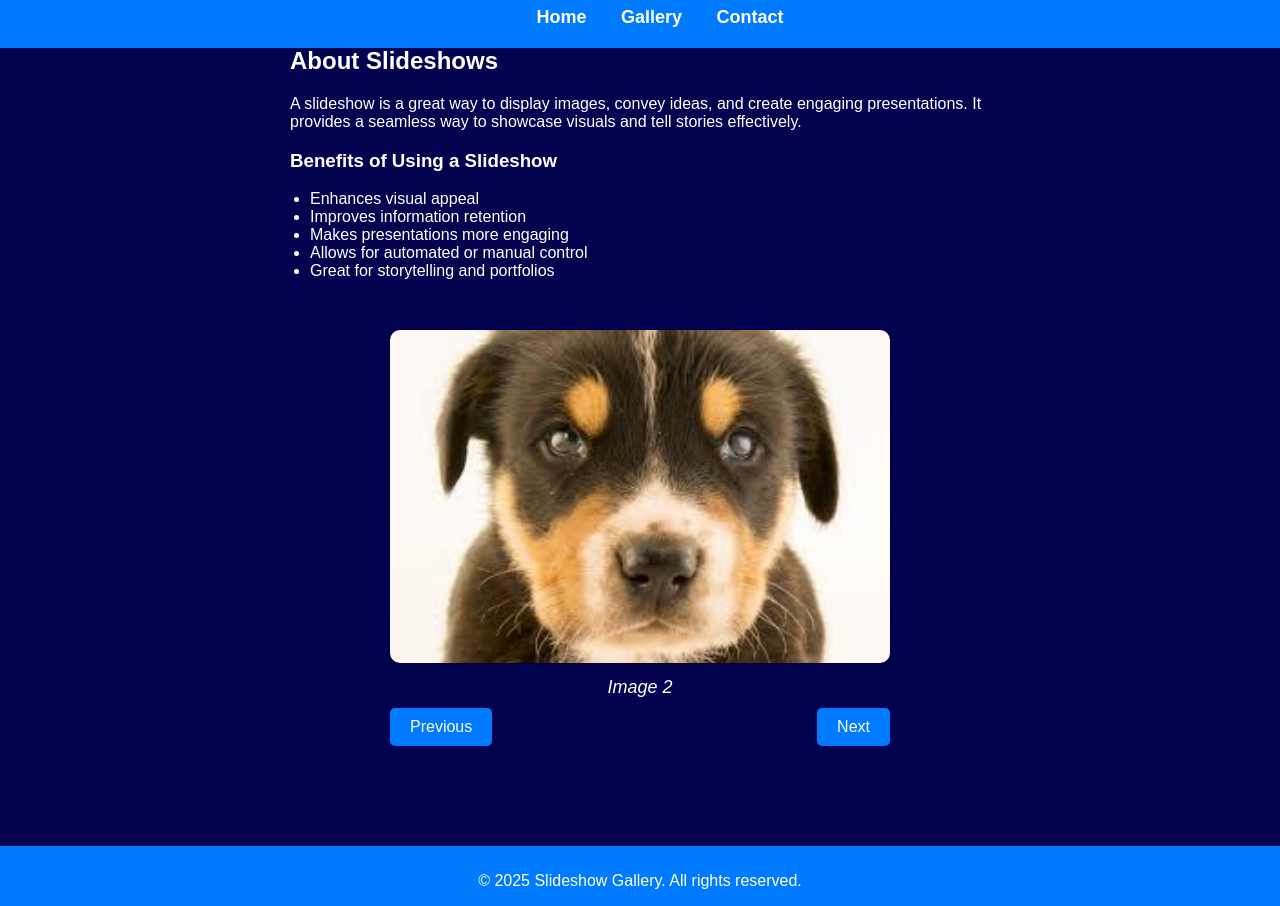
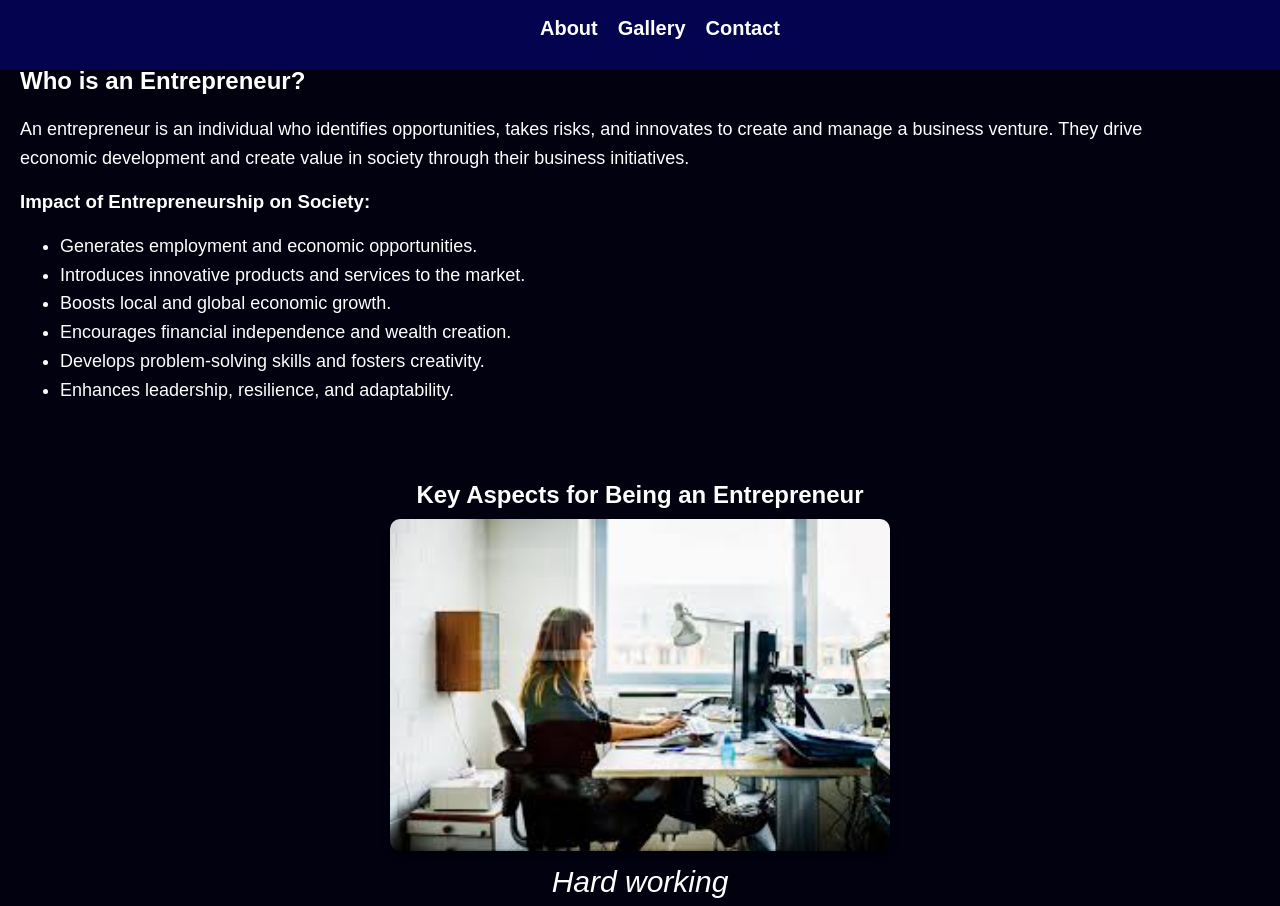
Before and after one commit to Williams-Ama/slideshow, a plain HTML site: page index.html in a window 1280 px wide. Shown: the part 93-999 px from the top of the page. Drawn offline with Linux system fonts and the light colour scheme.

Commit message:
update file

```diff
--- a/index.html
+++ b/index.html
@@ -9,31 +9,34 @@
 </head>
 <body>
   <header>
-    <h1>Welcome to my Slideshow</h1>
+    <h1>Entrepreneurship & Business Growth</h1>
     <nav>
-      <a href="#">Home</a>
-      <a href="#">Gallery</a>
-      <a href="#">Contact</a>
+      <a href="#about">About</a>
+      <a href="#gallery">Gallery</a>
+      <a href="#contact">Contact</a>
     </nav>
   </header>
 
-  <div class="content">
-    <h2>About Slideshows</h2>
-    <p>A slideshow is a great way to display images, convey ideas, and create engaging presentations. It provides a seamless way to showcase visuals and tell stories effectively.</p>
-    <h3>Benefits of Using a Slideshow</h3>
+  <div class="content" id="about">
+    <h2>Who is an Entrepreneur?</h2>
+    <p>An entrepreneur is an individual who identifies opportunities, takes risks, and innovates to create and manage a business venture. They drive economic development and create value in society through their business initiatives.</p>
+
+    <h3>Impact of Entrepreneurship on Society:</h3>
     <ul>
-      <li>Enhances visual appeal</li>
-      <li>Improves information retention</li>
-      <li>Makes presentations more engaging</li>
-      <li>Allows for automated or manual control</li>
-      <li>Great for storytelling and portfolios</li>
+      <li>Generates employment and economic opportunities.</li>
+      <li>Introduces innovative products and services to the market.</li>
+      <li>Boosts local and global economic growth.</li>
+      <li>Encourages financial independence and wealth creation.</li>
+      <li>Develops problem-solving skills and fosters creativity.</li>
+      <li>Enhances leadership, resilience, and adaptability.</li>
     </ul>
   </div>
 
-  <div class="slideshow-wrapper">
+  <div class="slideshow-wrapper" id="gallery">
     <div class="slideshow-container">
-      <img id="slideshow-image" src="dog1.jpg" alt="Slideshow Image">
-      <div class="caption" id="caption">Image 1</div>
+      <h2>Key Aspects for Being an Entrepreneur</h2>
+      <img id="slideshow-image" src="image.jpg" alt="Entrepreneur Aspect">
+      <div class="caption" id="caption">Risk-Taker</div>
       <div class="buttons">
         <button id="prev">Previous</button>
         <button id="next">Next</button>
@@ -41,12 +44,16 @@
     </div>
   </div>
 
+  <div id="contact" class="content">
+    <h2>Contact Us</h2>
+    <p>Email: info@businessgrowth.com</p>
+    <p>Phone: +123 456 7890</p>
+  </div>
+
   <footer>
-    <p>&copy; 2025 Slideshow Gallery. All rights reserved.</p>
+    <p>&copy; 2025 Business Growth Hub. Empowering Entrepreneurs Worldwide.</p>
   </footer>
 
-
-
   <script src="slideshow.js"></script>
-</body>
-</html>
+  </body>
+  </html>
--- a/slideshow.css
+++ b/slideshow.css
@@ -1,17 +1,18 @@
 body {
   font-family: Arial, sans-serif;
   margin: 0;
-      background-color: rgb(3, 3, 80);
+  background-color: rgb(1, 1, 15);
   color: white;
   display: flex;
   flex-direction: column;
   align-items: center;
+
 }
 
 header {
   width: 100%;
   padding: 20px;
-      background-color: #007bff;
+  background-color:rgb(3, 3, 80);
   color: white;
   text-align: center;
   position: fixed;
@@ -22,25 +23,32 @@
 
 nav {
   margin-top: 10px;
+  display: flex;
+  justify-content: center;
+  flex-wrap: wrap;
 }
 
 nav a {
   color: white;
-      margin: 0 15px;
+  margin: 10px;
   text-decoration: none;
-      font-size: 18px;
+  font-size: 20px;
   font-weight: bold;
+  cursor: pointer;
 }
 
 .content {
   margin-top: 120px;
   text-align: left;
-      max-width: 700px;
+  max-width: 90%;
+  padding: 20px;
+  align-self: flex-start;
 }
 
-    .content ul {
-      padding-left: 20px;
-      margin-bottom: 30px;
+.content p,
+.content li {
+  font-size: 18px;
+  line-height: 1.6;
 }
 
 .slideshow-wrapper {
@@ -54,9 +62,13 @@
 
 .slideshow-container {
   position: relative;
-      width: 80%;
+  width: 90%;
   max-width: 500px;
   text-align: center;
+}
+
+.slideshow-container h2 {
+  margin-bottom: 10px;
 }
 
 #slideshow-image {
@@ -68,7 +80,7 @@
 
 .caption {
   margin-top: 10px;
-      font-size: 18px;
+  font-size: 30px;
   font-style: italic;
 }
 
@@ -85,7 +97,7 @@
   border: none;
   border-radius: 5px;
   cursor: pointer;
-      font-size: 16px;
+  font-size: 25px;
   transition: background-color 0.3s;
 }
 
@@ -95,9 +107,30 @@
 
 footer {
   margin-top: 50px;
-      padding: 10px;
+  padding: 20px;
   width: 100%;
   text-align: center;
-      background-color: #007bff;
+  background-color:rgb(3, 3, 80);
   color: white;
+  font-size: 20px;
 }
+
+@media (max-width: 600px) {
+  header {
+    padding: 15px;
+  }
+
+  nav a {
+    font-size: 16px;
+  }
+
+  .buttons {
+    flex-direction: column;
+    gap: 10px;
+  }
+
+  .content {
+    align-self: center;
+    text-align: left;
+  }
+}
--- a/slideshow.js
+++ b/slideshow.js
@@ -1,9 +1,19 @@
 const images = [
-    "dog3.jpg",
-    "dog2.jpg",
-    "download.jpg",
-    "flower.jpg",
-    "images.jpg"
+  "image2.jpg",
+  "image 1.jpg",
+  "image3.jpg",
+  "image4.jpg",
+  "image5.png",
+  "image6.jpg"
+];
+
+const captions = [
+  "Innovative",
+  "Hard working",
+  "Resilient",
+  "Learner",
+  "Visionary",
+  "Adaptable"
 ];
 
 let currentIndex = 0;
@@ -15,7 +25,7 @@ const images = [
 
 function showImage(index) {
   imageElement.src = images[index];
-    captionElement.innerText = `Image ${index + 1}`;
+  captionElement.innerText = captions[index];
 }
 
 function nextImage() {
@@ -32,3 +42,12 @@ const images = [
 prevButton.addEventListener("click", prevImage);
 
 setInterval(nextImage, 3000);
+
+// Smooth scroll for navigation
+document.querySelectorAll('nav a').forEach(anchor => {
+  anchor.addEventListener('click', function(e) {
+    e.preventDefault();
+    const targetId = this.getAttribute('href').substring(1);
+    document.getElementById(targetId).scrollIntoView({ behavior: 'smooth' });
+  });
+});
```
Also changed, not shown: dog2.jpg (deleted), dog3.jpg (deleted), download.jpg (deleted), flower.jpg (deleted), image 1.jpg (added), image.jpg (added), image2.jpg (added), image3.jpg (added), image4.jpg (added), image5.png (added), image6.jpg (added), images.jpg (deleted). Lines whose indentation alone changed are shown as unchanged.
